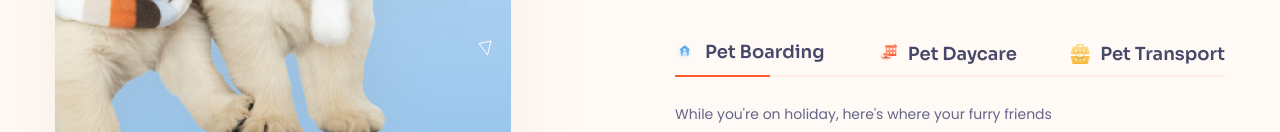
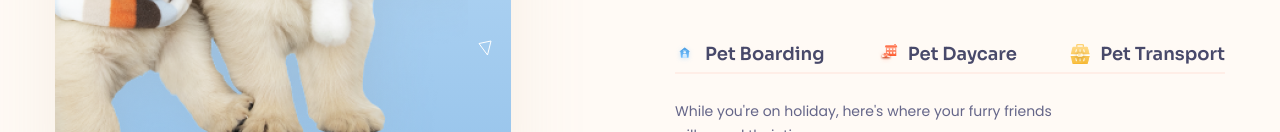
Before and after one commit to HTML-CSS-Pure/project-4, a website: page index.html in a window 1280 px wide. Shown: the part 1899-2031 px from the top of the page. Drawn offline with Linux system fonts and the light colour scheme; files whose address does not match are found by name.

Commit message:
Agency + Vacation

```diff
--- a/index.html
+++ b/index.html
@@ -151,7 +151,7 @@
             <p class="desc">We offer long-term and short-term boarding. Every dog has its own private, spacious room and daily individual time in our large play yard.</p>
           </section>
           <div class="vacation-list">
-            <div class="item active">
+            <div class="item">
               <img src="./assets/img/icon/vacation-pet-boarding.svg" alt="Boarding" class="icon">
               <p class="service">Pet Boarding</p>
             </div>
```
